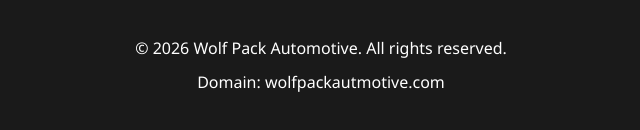
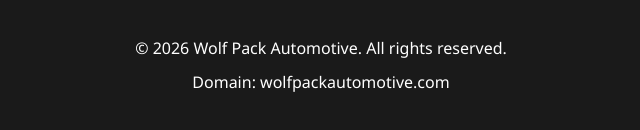
Before and after one commit to williamnieves2001/wolfpackmobileautomotive.com, a plain HTML site: page wolf pack automotive website/index.html in a window 1280 px wide. Shown: the part 1299-1429 px from the top of the page, 319-959 px from the left. Drawn offline with Linux system fonts and the light colour scheme.

Commit message:
Update index.html

```diff
--- a/wolf pack automotive website/index.html
+++ b/wolf pack automotive website/index.html
@@ -67,7 +67,7 @@
     <footer>
         <div class="container">
             <p>&copy; 2026 Wolf Pack Automotive. All rights reserved.</p>
-            <p>Domain: wolfpackautmotive.com</p>
+            <p>Domain: wolfpackautomotive.com</p>
         </div>
     </footer>
 
```
